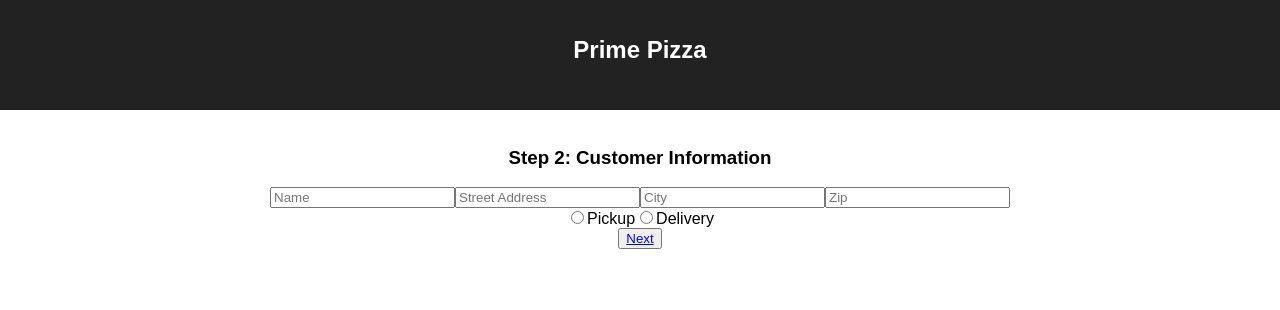
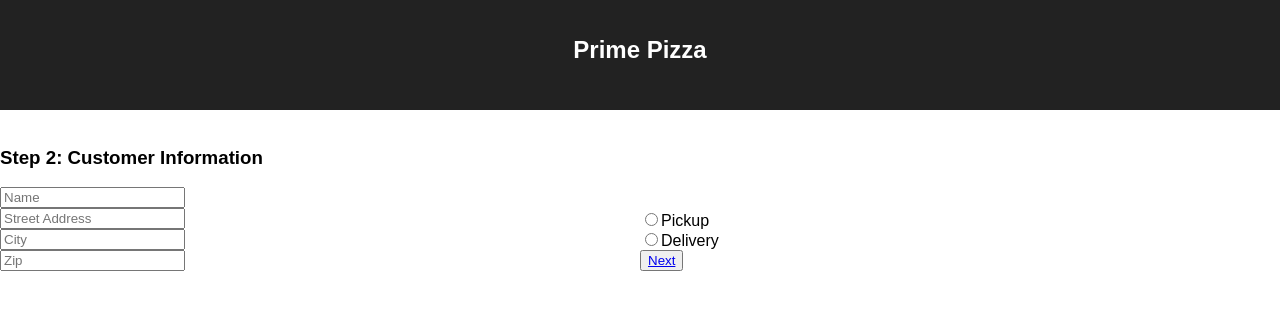
Before and after one commit to BenHacker1995/pizza-parlor-react, a React (Create React App) app: page / in a window 1280 px wide. Shown: the top 310 px of the page. Built offline with nearby package versions, Linux system fonts and the light colour scheme.

Commit message:
Customer page styling

```diff
--- a/src/components/App/App.css
+++ b/src/components/App/App.css
@@ -1,7 +1,3 @@
-.App {
-  text-align: center;
-}
-
 .App-header {
   background-color: #222;
   height: 70px;
@@ -10,6 +6,7 @@
 }
 
 .App-title {
+  text-align: center;
   font-size: 1.5em;
 }
 
--- /dev/null
+++ b/src/components/Customer/Customer.css
@@ -0,0 +1,11 @@
+.left {
+    width: 50%;
+    display: inline-block;
+}
+
+
+
+.radio {
+    width: 50%;
+    display: inline-block;
+}
--- a/src/components/Customer/Customer.js
+++ b/src/components/Customer/Customer.js
@@ -1,6 +1,7 @@
 import React, {Component} from 'react';
 import {connect} from 'react-redux';
 import {Link} from 'react-router-dom';
+import './Customer.css'
 
 const mapReduxStateToProps = (reduxStore) => ({
     reduxStore
@@ -88,19 +89,34 @@ class Customer extends Component {
             <div>
                 <h3>Step 2: Customer Information</h3>
                 <form onSubmit={this.handleForm}>
-                    <div class='left'>
+                    <div className='left'>
+                    <div >
                     <input onChange={this.handleChangeName} type='text' value={this.state.name} autoComplete='name' placeholder='Name'/>
+                    </div>
+                    <div >
                     <input onChange={this.handleChangeStreet} type='text' value={this.state.street_address} autoComplete='streetAddress' placeholder='Street Address'/>
+                    </div>
+                    <div>
                     <input onChange={this.handleChangeCity} type='text' value={this.state.city} autoComplete='city' placeholder='City'/>
+                    </div>
+                    <div>
                     <input onChange={this.handleChangeZip} type='text' value={this.state.zip} autoComplete='zip' placeholder='Zip'/>
                     </div>
-                    <div class='right'>
+                    </div>
+
+
+                    <div className='radio'>
+                    <div>
                     <input onChange={this.handleChangeMethod} type='radio' value={this.state.method} name='method' inputid='pickup'/>
                     <label htmlFor='pickup'>Pickup</label>
+                    </div>
+                    <div>
                     <input onChange={this.handleChangeMethod} type='radio' value={this.state.method} name='method' inputid='delivery'/>
                     <label htmlFor='delivery'>Delivery</label>
                     </div>
                     <WrappedLink />
+                    </div>
+
                 </form>
             </div>
         )
```
